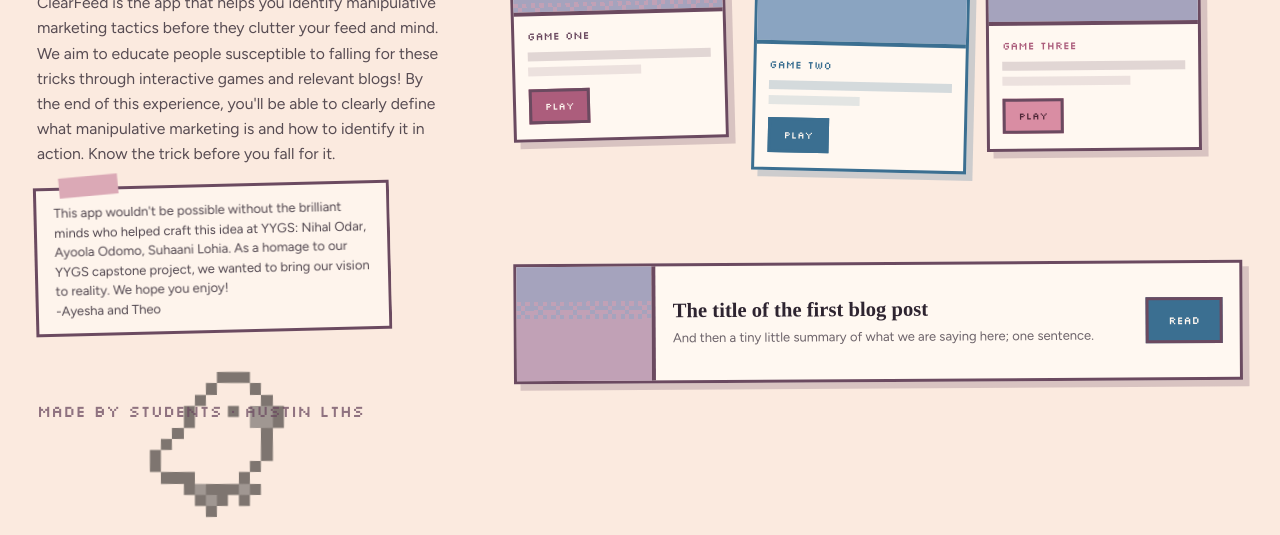
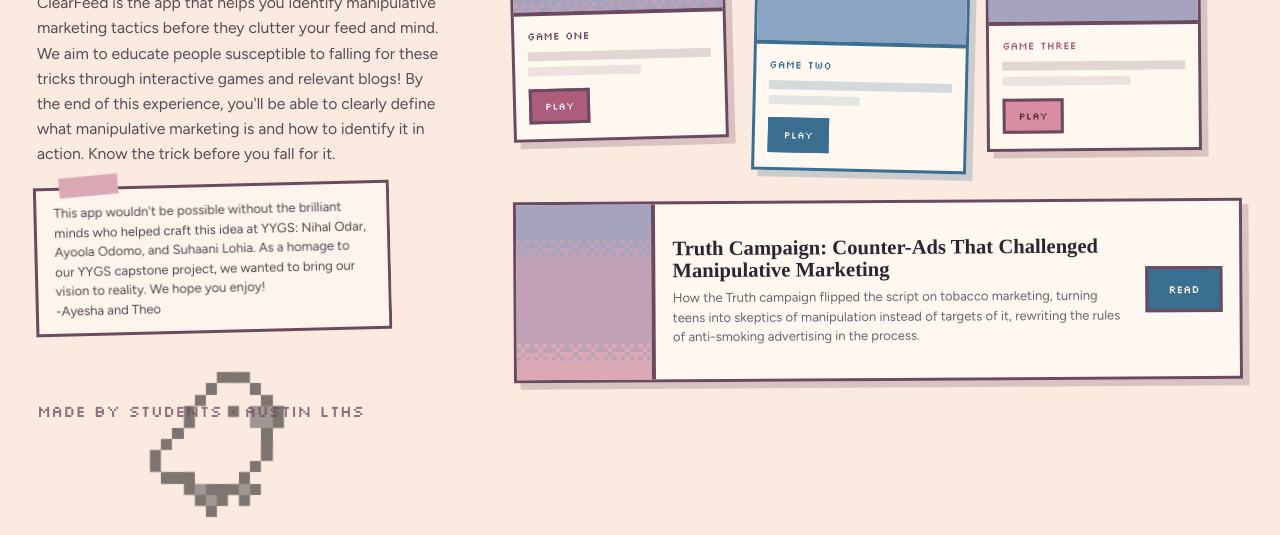
Before and after one commit to The-Theory/clearfeed, a website built with Vite: page index.html in a window 1280 px wide. Shown: the part 362-897 px from the top of the page. Built offline with nearby package versions, Linux system fonts and the light colour scheme; a web font is replaced by a local one.

Commit message:
Revise acknowledgments and first blog post details
Updated acknowledgments and blog post title/summary.

```diff
--- a/index.html
+++ b/index.html
@@ -38,7 +38,7 @@
     <p class="sub"> ClearFeed is the app that helps you identify manipulative marketing tactics before they clutter your feed and mind. We aim to educate people susceptible to falling for these tricks through interactive games and relevant blogs! By the end of this experience, you'll be able to clearly define what manipulative marketing is and how to identify it in action. Know the trick before you fall for it.</p>
     <div class="note">
       <div class="note-card glass border">
-        <p> This app wouldn't be possible without the brilliant minds who helped craft this idea at YYGS: Nihal Odar, Ayoola Odomo, Suhaani Lohia. As a homage to our YYGS capstone project, we wanted to bring our vision to reality. We hope you enjoy!<br>-Ayesha and Theo</p>
+        <p> This app wouldn't be possible without the brilliant minds who helped craft this idea at YYGS: Nihal Odar, Ayoola Odomo, and Suhaani Lohia. As a homage to our YYGS capstone project, we wanted to bring our vision to reality. We hope you enjoy!<br>-Ayesha and Theo</p>
       </div>
       <span class="note-tape"></span>
     </div>
@@ -85,8 +85,8 @@
     <div class="post-art"></div>
     <div class="post-body">
       <div class="post-text">
-        <h3>The title of the first blog post</h3>
-        <p>And then a tiny little summary of what we are saying here; one sentence.</p>
+        <h3>Truth Campaign: Counter-Ads That Challenged Manipulative Marketing</h3>
+        <p>How the Truth campaign flipped the script on tobacco marketing, turning teens into skeptics of manipulation instead of targets of it, rewriting the rules of anti-smoking advertising in the process.</p>
       </div>
       <span class="pill pill-blue-dark border px">READ</span>
     </div>
```
